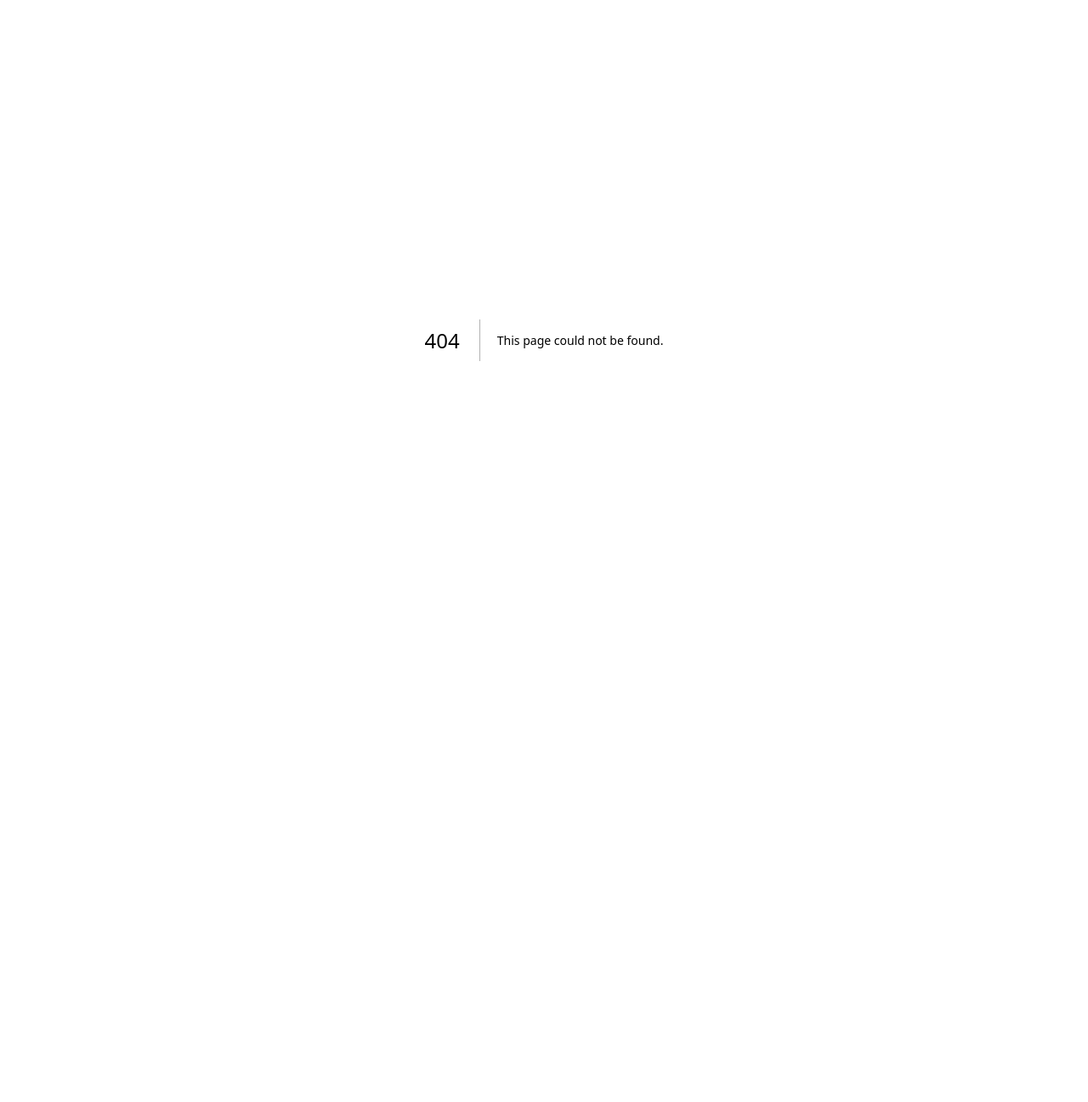
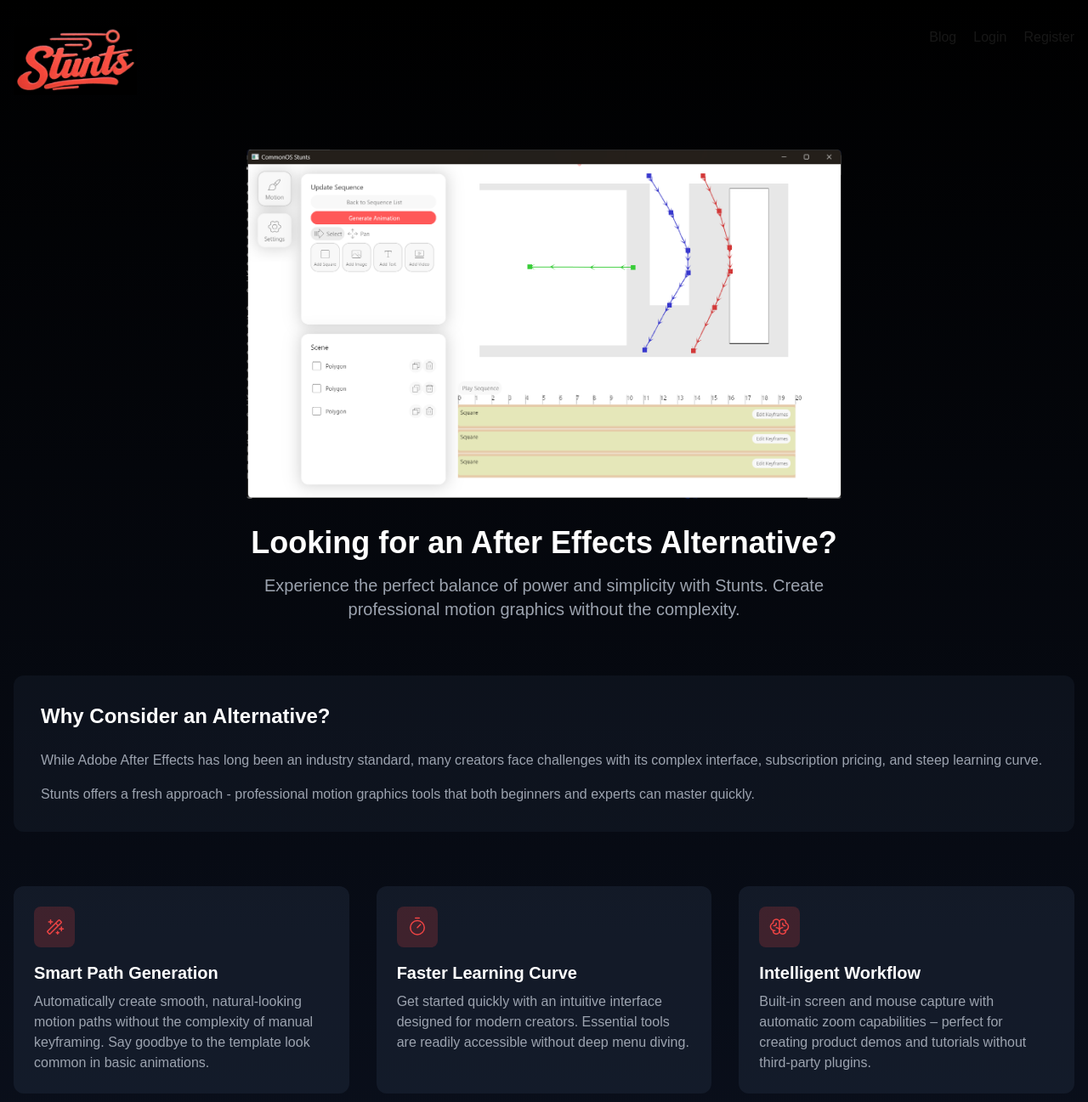
Before and after one commit to alexthegoodman/common-cloud, a Next.js app: page /stunts/after-effects-alternative in a window 1280 px wide. Before the commit this address had no page. Shown: the top 1297 px of the page at 85% size. Before the commit the page ends 800 px from the top, so only its background shows below. Built offline with nearby package versions, Linux system fonts and the light colour scheme.

Commit message:
initial after effects alternative page

```diff
--- /dev/null
+++ b/app/stunts/(alternatives)/after-effects-alternative/page.tsx
@@ -0,0 +1,131 @@
+"use client";
+
+import React from "react";
+import {
+  ArrowRight,
+  MagicWand,
+  Timer,
+  Brain,
+  Laptop,
+  Users,
+  Rocket,
+} from "@phosphor-icons/react";
+import Header from "@/components/Header";
+import Link from "next/link";
+
+const AfterEffectsAlternative = () => {
+  const benefits = [
+    {
+      icon: MagicWand,
+      title: "Smart Path Generation",
+      description:
+        "Automatically create smooth, natural-looking motion paths without the complexity of manual keyframing. Say goodbye to the template look common in basic animations.",
+    },
+    {
+      icon: Timer,
+      title: "Faster Learning Curve",
+      description:
+        "Get started quickly with an intuitive interface designed for modern creators. Essential tools are readily accessible without deep menu diving.",
+    },
+    {
+      icon: Brain,
+      title: "Intelligent Workflow",
+      description:
+        "Built-in screen and mouse capture with automatic zoom capabilities – perfect for creating product demos and tutorials without third-party plugins.",
+    },
+    {
+      icon: Laptop,
+      title: "Professional Toolkit",
+      description:
+        "Access all essential tools including advanced text editing with 35+ professional fonts, versatile shape tools, and robust image manipulation.",
+    },
+    {
+      icon: Users,
+      title: "Perfect for Teams",
+      description:
+        "Ideal for content creators, marketing professionals, YouTubers, and motion designers looking for efficient workflows without sacrificing quality.",
+    },
+    {
+      icon: Rocket,
+      title: "Professional Output",
+      description:
+        "Deliver high-quality animations with our professional rendering engine and support for industry-standard formats.",
+    },
+  ];
+
+  return (
+    <>
+      <Header showLogo={true} />
+
+      <div className="container mx-auto px-4 py-16">
+        {/* Hero Section */}
+        <div className="text-center mb-16">
+          <img
+            src="/screen3.png"
+            alt="Stunts Screenshot"
+            className="max-w-[700px] w-full mx-auto mb-8 rounded"
+          />
+          <h1 className="text-4xl font-bold text-white mb-4">
+            Looking for an After Effects Alternative?
+          </h1>
+          <p className="text-xl text-gray-400 max-w-2xl mx-auto">
+            Experience the perfect balance of power and simplicity with Stunts.
+            Create professional motion graphics without the complexity.
+          </p>
+        </div>
+
+        {/* Why Switch Section */}
+        <div className="bg-slate-800/30 rounded-xl p-8 mb-16">
+          <h2 className="text-2xl font-semibold text-white mb-6">
+            Why Consider an Alternative?
+          </h2>
+          <div className="text-gray-400 space-y-4">
+            <p>
+              While Adobe After Effects has long been an industry standard, many
+              creators face challenges with its complex interface, subscription
+              pricing, and steep learning curve.
+            </p>
+            <p>
+              Stunts offers a fresh approach - professional motion graphics
+              tools that both beginners and experts can master quickly.
+            </p>
+          </div>
+        </div>
+
+        {/* Benefits Grid */}
+        <div className="grid md:grid-cols-3 gap-8 mb-16">
+          {benefits.map((benefit, index) => (
+            <div key={index} className="bg-slate-800/50 p-6 rounded-xl">
+              <div className="bg-red-500/20 w-12 h-12 rounded-lg flex items-center justify-center mb-4">
+                <benefit.icon size={24} className="text-red-500" />
+              </div>
+              <h3 className="text-xl font-semibold mb-2 text-white">
+                {benefit.title}
+              </h3>
+              <p className="text-gray-400">{benefit.description}</p>
+            </div>
+          ))}
+        </div>
+
+        {/* CTA Section */}
+        <div className="bg-red-500/10 rounded-xl p-8 text-center">
+          <h2 className="text-2xl font-semibold text-white mb-4">
+            Ready to Try a More Intuitive Approach?
+          </h2>
+          <p className="text-gray-400 mb-6">
+            Join creators who have made the switch to Stunts and experience the
+            difference.
+          </p>
+          <Link
+            href="/register"
+            className="bg-red-500 w-[200px] justify-center hover:bg-red-600 text-white px-6 py-3 rounded-lg flex items-center gap-2 mx-auto"
+          >
+            Try Stunts Free <ArrowRight size={20} />
+          </Link>
+        </div>
+      </div>
+    </>
+  );
+};
+
+export default AfterEffectsAlternative;
--- a/app/stunts/layout.tsx
+++ b/app/stunts/layout.tsx
@@ -12,8 +12,6 @@
   return (
     <>
       <div className="min-h-screen bg-gradient-to-b from-black to-slate-900">
-        <Header />
-
         {children}
 
         <Footer />
--- a/app/stunts/page.tsx
+++ b/app/stunts/page.tsx
@@ -20,6 +20,7 @@
 import ComingSoonSection from "@/components/ComingSoon";
 import Competition from "@/components/Competition";
 import Features from "@/components/Features";
+import Header from "@/components/Header";
 
 const HomePage = () => {
   const [formVisible, setFormVisible] = useState(false);
@@ -30,6 +31,8 @@
 
   return (
     <>
+      <Header />
+
       {/* Hero Section */}
       <header className="container mx-auto px-4 pt-24 pb-16">
         <div className="text-center">
--- a/components/Footer.tsx
+++ b/components/Footer.tsx
@@ -6,7 +6,8 @@
   return (
     <section className="container mx-auto px-4 py-16">
       <div className="flex flex-row justify-between">
-        <ul className="flex flex-row gap-5">
+        <div>
+          <ul className="flex flex-row gap-5 mb-5">
             <li>
               <Link href="/privacy-policy/">Privacy Policy</Link>
             </li>
@@ -20,6 +21,20 @@
               <Link href="/account-deletion/">Account Deletion</Link>
             </li>
           </ul>
+          <ul className="flex flex-row gap-5">
+            <li>
+              <Link href="/stunts/after-effects-alternative/">
+                After Effects Alternative
+              </Link>
+            </li>
+            <li>
+              <Link href="/stunts/canva-alternative/">Canva Alternative</Link>
+            </li>
+            <li>
+              <Link href="/stunts/capcut-alternative/">Capcut Alternative</Link>
+            </li>
+          </ul>
+        </div>
         <span>&copy; {new Date().getFullYear()} Common</span>
       </div>
     </section>
--- a/components/Header.tsx
+++ b/components/Header.tsx
@@ -2,10 +2,19 @@
 
 import Link from "next/link";
 
-export default function Header() {
+export default function Header({ showLogo = false }) {
   return (
     <section className="container mx-auto px-4 pt-8">
-      <div className="flex flex-row justify-end">
+      <div className="flex flex-row justify-between">
+        <div>
+          {showLogo && (
+            <img
+              src="/stunts_logo_blackground.png"
+              alt="Stunts Logo"
+              className="mx-auto h-20"
+            />
+          )}
+        </div>
         <ul className="flex flex-row gap-5">
           <li>
             <Link href="/blog/">Blog</Link>
```
Also changed, not shown: public/screen3.png (added). Lines whose indentation alone changed are shown as unchanged.
